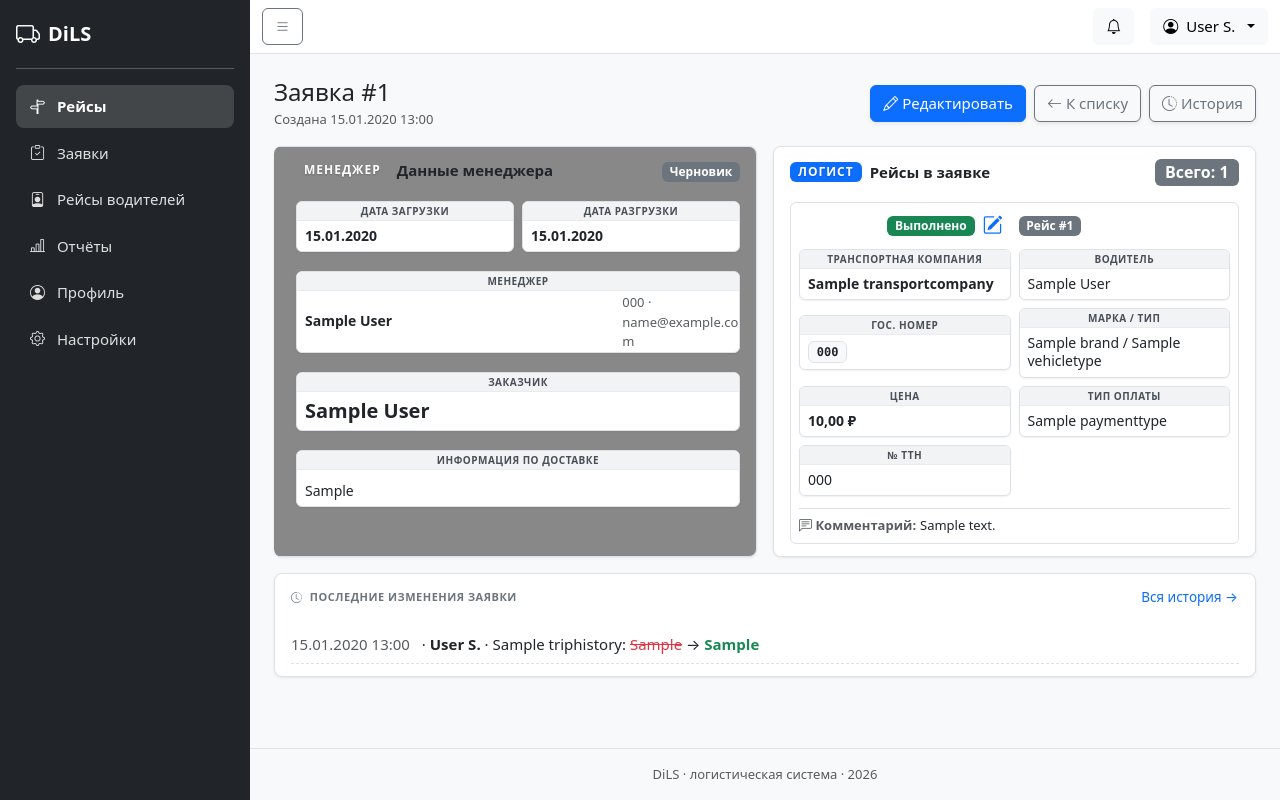
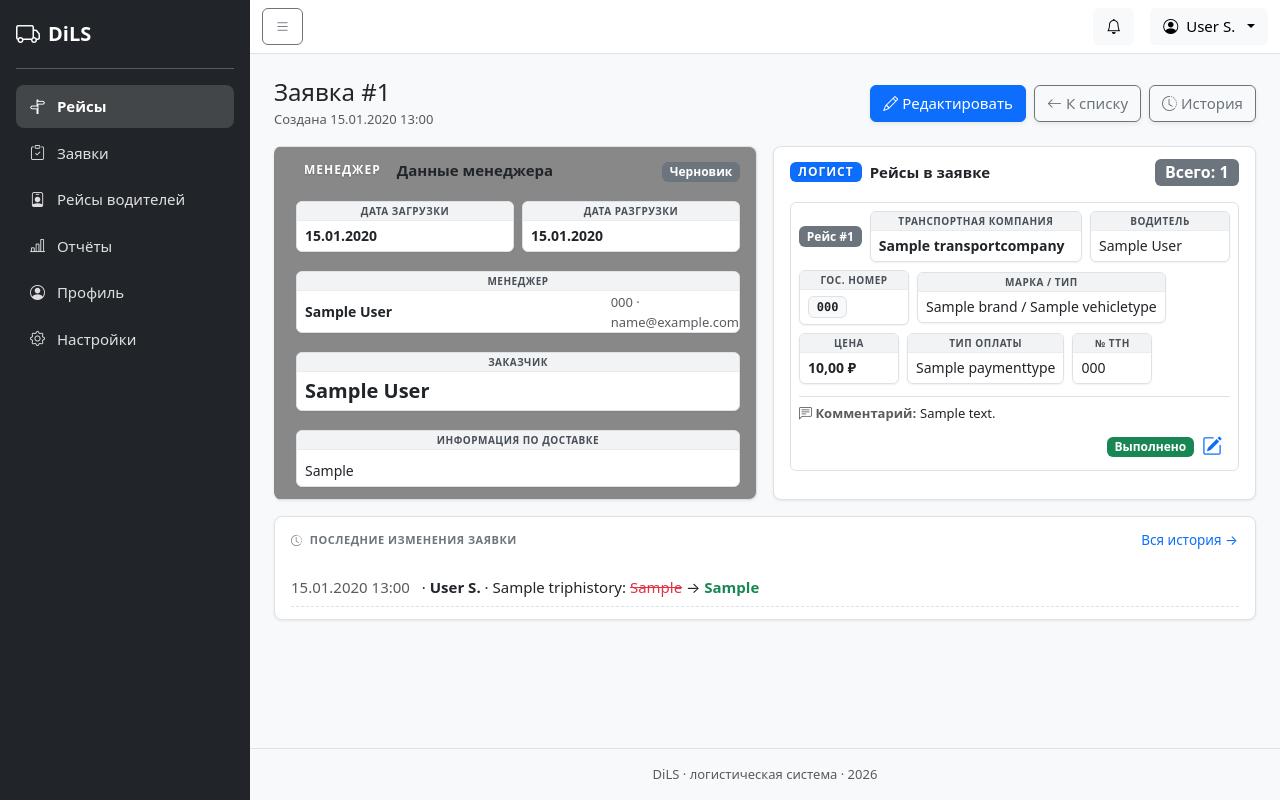
Before and after one commit to AlexAlesh/project_DiLS, a Django app: page /trips/1/ in a window 1280 px wide. Run offline with Django 5.2, Linux system fonts and the light colour scheme; a user stored in the database is signed in; data comes from the database, SQL or seed files in the repository; tables that the repository leaves empty hold one stand-in row (values such as "Sample post"); some libraries are stand-ins or nearby versions.

Commit message:
task snapshot 1d703b3c-1466-4c9b-8b7b-7a70fc642d76

```diff
--- a/dils_project/static/css/main.css
+++ b/dils_project/static/css/main.css
@@ -96,12 +96,8 @@ a { text-decoration: none; }
     transition: transform 0.15s ease, box-shadow 0.15s ease;
     display: inline-flex;
     flex-direction: column;
-    align-items: stretch;
     justify-content: flex-start;
     min-width: 0;
-    max-width: 100%;
-    overflow-wrap: break-word;
-    word-break: break-word;
     position: relative;
 }
 .data-box:hover {
@@ -112,7 +108,6 @@ a { text-decoration: none; }
 .data-label {
     display: block;
     width: 100%;
-    box-sizing: border-box;
     background-color: #f1f3f5;
     text-align: center;
     padding: 3px 6px;
@@ -125,53 +120,17 @@ a { text-decoration: none; }
     font-weight: 700;
     letter-spacing: .5px;
     line-height: 1.2;
-    white-space: normal;
-    overflow-wrap: break-word;
 }
 .data-value {
     display: block;
     width: 100%;
-    box-sizing: border-box;
     padding: 4px 8px 6px;
     font-size: 14px;
     color: #212529;
     line-height: 1.3;
     font-weight: 500;
-    text-align: left;
-    white-space: normal;
-    overflow-wrap: anywhere;
+    word-wrap: break-word;
 }
-
-/* Плитки в flex-рядах (leg_row, сводка): не дают «плясать» ширине и тексту */
-.d-flex > .data-box {
-    flex-shrink: 1;
-    flex-basis: auto;
-}
-.data-box .badge.bg-light.text-dark.border {
-    max-width: 100%;
-    white-space: normal;
-    overflow-wrap: anywhere;
-}
-
-/* Списки заявок/рейсов: плитки выстраиваются в РОВНУЮ сетку (CSS grid).
-   Одинаковое число колонок во всех карточках — ярлыки и значения стоят
-   строго друг под другом, текст переносится внутри ячейки и никуда не «уезжает». */
-.request-row-tiles {
-    display: grid !important;
-    grid-template-columns: repeat(auto-fit, minmax(140px, 1fr));
-    gap: 8px !important;
-}
-.request-row-tiles > .data-box { width: 100%; max-width: 100%; min-width: 0; }
-.request-row-tiles > .data-value { display: block; }
-/* Широкая плитка (например, «Информация по доставке») занимает всю строку */
-.request-row-tiles > .row-tile-wide { grid-column: 1 / -1; }
-
-/* Сетка плиток на странице рейсов водителей (bootstrap col-*):
-   аккуратные отступы, одинаковая высота ячеек в ряду, текст не выходит за плитки. */
-.driver-trips-grid { --bs-gutter-x: 8px; --bs-gutter-y: 8px; }
-.driver-trips-grid > [class*="col-"] { display: flex; }
-.driver-trips-grid > [class*="col-"] > .data-box { height: auto; }
-.driver-trips-grid .data-value.text-prewrap { white-space: pre-wrap; }
 
 /* Поля ввода внутри плиток — «плоский» вид */
 .data-box .form-control,
@@ -245,25 +204,12 @@ a { text-decoration: none; }
 .leg-row-editable { cursor: pointer; transition: box-shadow .15s ease, border-color .15s ease; }
 .leg-row-editable:hover { box-shadow: var(--dils-shadow-hover); border-color: #b6d4fe !important; }
 .leg-num { font-size: 10px; flex-shrink: 0; }
-
-/* Строка-рейс: плитки выстраиваются в ровную сетку (как карточки списков).
-   Колонки одинаковы во всех строках, длинные название ТК/водителя переносится
-   внутри ячейки, а не растягивает её. */
-.leg-row {
-    display: grid !important;
-    grid-template-columns: repeat(auto-fit, minmax(150px, 1fr));
-    gap: 8px !important;
-    align-items: stretch;
-}
-.leg-row > .data-box { width: 100%; max-width: 100%; min-width: 0; }
-.leg-row > .badge.leg-num { justify-self: start; align-self: center; }
-.leg-row > .w-100 { grid-column: 1 / -1; }
-.leg-row > .ms-auto { grid-column: 1 / -1; justify-content: flex-end; }
-@media (min-width: 1200px) {
-    /* на широких экранах статусы в правой колонке последней строки сетки */
-    .leg-row > .ms-auto { grid-column: auto; grid-row: 1; }
-}
-.leg-row .data-value.text-break { word-break: break-word; hyphens: auto; }
+.leg-plate { min-width: 110px; }
+.leg-brand { min-width: 130px; }
+.leg-price { min-width: 100px; }
+.leg-payment { min-width: 120px; }
+.leg-ttn { min-width: 80px; }
+.leg-tc, .leg-driver { min-width: 140px; }
 
 /* ------- Формы и кнопки ------- */
 .form-control, .form-select { font-size: 15px; padding: 0.375rem 0.75rem; }
--- a/dils_project/templates/includes/leg_row.html
+++ b/dils_project/templates/includes/leg_row.html
@@ -15,11 +15,11 @@
 
     <span class="badge text-bg-secondary leg-num">Рейс #{{ index }}</span>
 
-    <div class="data-box leg-tc">
+    <div class="data-box flex-grow-1 leg-tc">
         <span class="data-label">Транспортная компания</span>
         <span class="data-value fw-semibold text-break">{% firstof leg.transport_company.name empty_tc_text "—" %}</span>
     </div>
-    <div class="data-box leg-driver">
+    <div class="data-box flex-grow-1 leg-driver">
         <span class="data-label">Водитель</span>
         <span class="data-value text-break">{{ leg.driver.full_name|default:"—" }}</span>
     </div>
--- a/dils_project/templates/requests/driver_trips.html
+++ b/dils_project/templates/requests/driver_trips.html
@@ -63,7 +63,7 @@
             </div>
 
             {# Сетка данных #}
-            <div class="row g-2 driver-trips-grid">
+            <div class="row g-2">
 
                 {# ================= РЯД 1: ДАТЫ И ЗАКАЗЧИКИ ================= #}
                 {% if 'loading_date' in visible_fields %}
--- a/dils_project/templates/requests/form.html
+++ b/dils_project/templates/requests/form.html
@@ -44,7 +44,7 @@
         <span class="fw-bold text-dark">Данные менеджера</span>
     </div>
     <div class="card-body">
-        <div class="request-row-tiles d-flex flex-wrap gap-2">
+        <div class="d-flex flex-wrap gap-2">
             <div class="data-box">
                 <span class="data-label">Дата загрузки</span>
                 <span class="data-value">{{ leg.trip.loading_date|format_date }}</span>
@@ -61,7 +61,7 @@
                 <span class="data-label">Заказчик</span>
                 <span class="data-value fw-semibold">{{ leg.trip.customer.name|default:"—" }}</span>
             </div>
-            <div class="data-box row-tile-wide">
+            <div class="data-box flex-grow-1" style="min-width: 250px;">
                 <span class="data-label">Информация по доставке</span>
                 <span class="data-value text-break">{{ leg.trip.delivery_info|default:"—" }}</span>
             </div>
--- a/dils_project/templates/requests/list.html
+++ b/dils_project/templates/requests/list.html
@@ -33,7 +33,7 @@
                     {% endif %}
                 </div>
 
-                <div class="request-row-tiles flex-grow-1 d-flex flex-wrap gap-2" style="min-width: 0;">
+                <div class="flex-grow-1 d-flex flex-wrap gap-2" style="min-width: 0;">
                     <div class="data-box">
                         <span class="data-label">Дата загрузки</span>
                         <span class="data-value fw-semibold">{{ trip.loading_date|format_date }}</span>
@@ -50,7 +50,7 @@
                         <span class="data-label">Заказчик</span>
                         <span class="data-value fw-semibold">{{ trip.customer.name|default:"—" }}</span>
                     </div>
-                    <div class="data-box row-tile-wide">
+                    <div class="data-box flex-grow-1" style="min-width: 250px;">
                         <span class="data-label">Информация по доставке</span>
                         <span class="data-value text-break">{{ trip.delivery_info|default:"—" }}</span>
                     </div>
--- a/dils_project/templates/trips/list.html
+++ b/dils_project/templates/trips/list.html
@@ -33,7 +33,7 @@
                     {% endif %}
                 </div>
 
-                <div class="request-row-tiles flex-grow-1 d-flex flex-wrap gap-2" style="min-width: 0;">
+                <div class="flex-grow-1 d-flex flex-wrap gap-2" style="min-width: 0;">
                     <div class="data-box">
                         <span class="data-label">Дата загрузки</span>
                         <span class="data-value fw-semibold">{{ trip.loading_date|format_date }}</span>
@@ -50,7 +50,7 @@
                         <span class="data-label">Заказчик</span>
                         <span class="data-value fw-semibold">{{ trip.customer.name|default:"—" }}</span>
                     </div>
-                    <div class="data-box row-tile-wide">
+                    <div class="data-box flex-grow-1" style="min-width: 250px;">
                         <span class="data-label">Информация по доставке</span>
                         <span class="data-value text-break">{{ trip.delivery_info|default:"—" }}</span>
                     </div>
```
